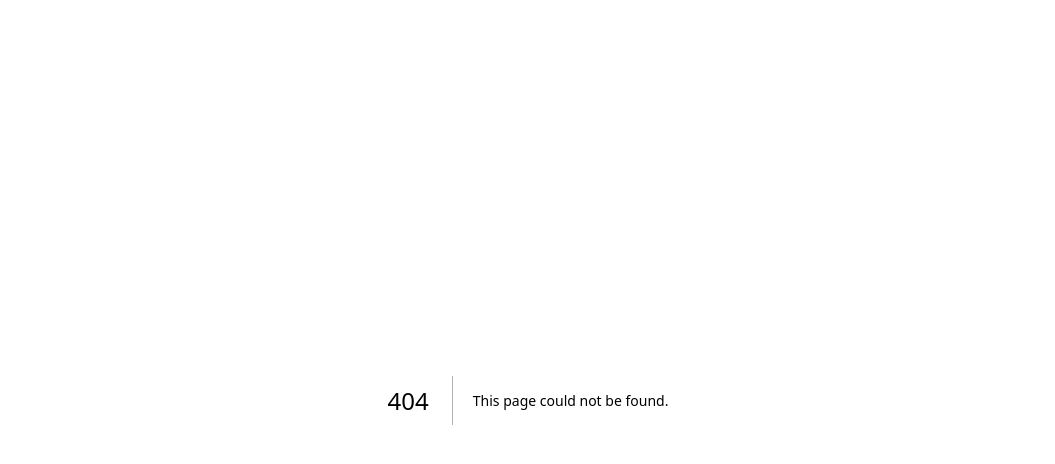
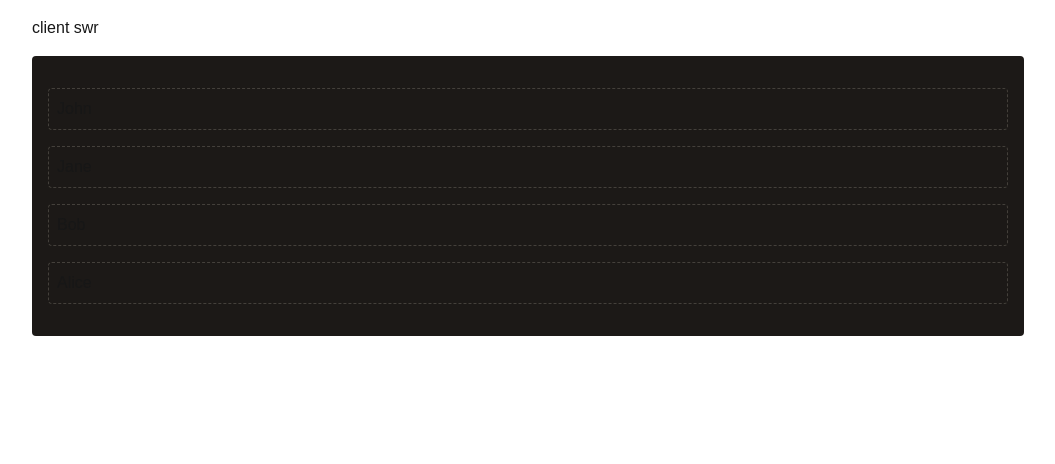
Before and after one commit to lur913/nextjs-base, a Next.js app: page /client-swr in a window 1280 px wide. Before the commit this address had no page. Shown: the top 464 px of the page, without its empty margins (112-1167 px from the left). Built offline with nearby package versions, Linux system fonts and the light colour scheme.

Commit message:
在客户端组件中尝试使用社区库 swr 获取数据

```diff
--- a/package.json
+++ b/package.json
@@ -15,7 +15,8 @@
     "drizzle-orm": "^0.44.6",
     "next": "15.5.3",
     "react": "19.1.0",
-    "react-dom": "19.1.0"
+    "react-dom": "19.1.0",
+    "swr": "^2.3.6"
   },
   "devDependencies": {
     "@eslint/eslintrc": "^3",
--- /dev/null
+++ b/src/app/api/data/route.ts
@@ -0,0 +1,20 @@
+import { type NextRequest } from "next/server";
+
+
+const users = [
+  { id: 1, name: 'John' },
+  { id: 2, name: 'Jane' },
+  { id: 3, name: 'Bob' },
+  { id: 4, name: 'Alice' },
+]
+
+export async function GET(request: NextRequest) {
+  const searchParams = request.nextUrl.searchParams
+  const idStr = searchParams.get('id')
+  const id = idStr ? parseInt(idStr) : null
+  if (id) {
+    return Response.json(users)
+  } else {
+    return Response.json({message: '参数缺失！！！'}, {status: 400})
+  }
+}
--- /dev/null
+++ b/src/app/client-swr/page.tsx
@@ -0,0 +1,36 @@
+'use client'
+
+import useSWR from "swr";
+
+const fetcher = (url: string) => fetch(url).then(async res => {
+  if (!res.ok) {
+        // 抛出包含错误信息的对象，会被 useSWR 的 error 捕获
+        const errorData = await res.json().catch(() => ({}));
+        throw new Error(errorData.message || '请求失败');
+      }
+      return res.json();
+});
+
+type User = {
+  id: number
+  name: string
+}
+
+export default function ClientSwrPage() {
+  const { data, error, isLoading } = useSWR<User[], Error>("/api/data?id=1", fetcher)
+
+  if(isLoading) return <div>SWR Loading...</div>
+  if(error) return <div>Error: {error.message}</div>
+  return (
+    <div className="max-w-5xl mx-auto p-4">
+      <h1>client swr</h1>
+      <ul className="p-4 rounded bg-stone-900 mt-4">
+        {data?.map((user) => (
+          <li key={user.id} className="border border-dashed border-stone-700 rounded my-4 p-2">
+            {user.name}
+          </li>
+        ))}
+      </ul>
+    </div>
+  );
+}
```
Also changed, not shown: 2 other files (tests, documents, lock files or other folders).
